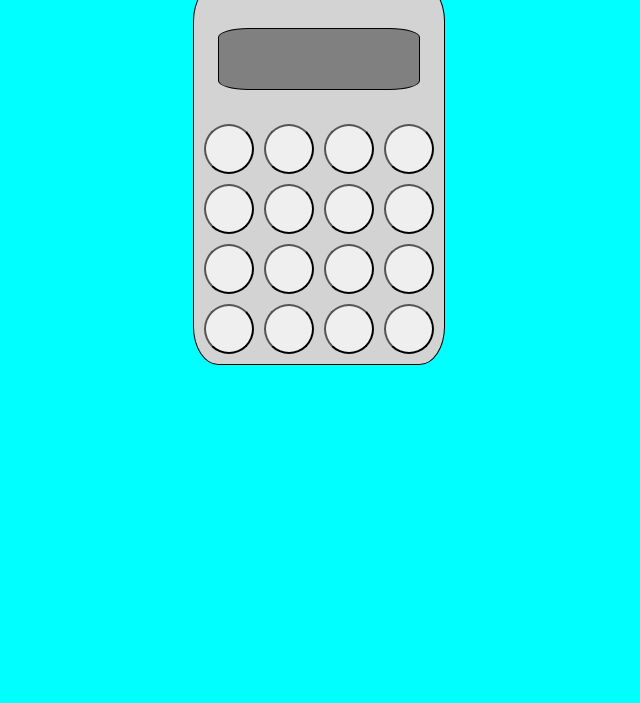
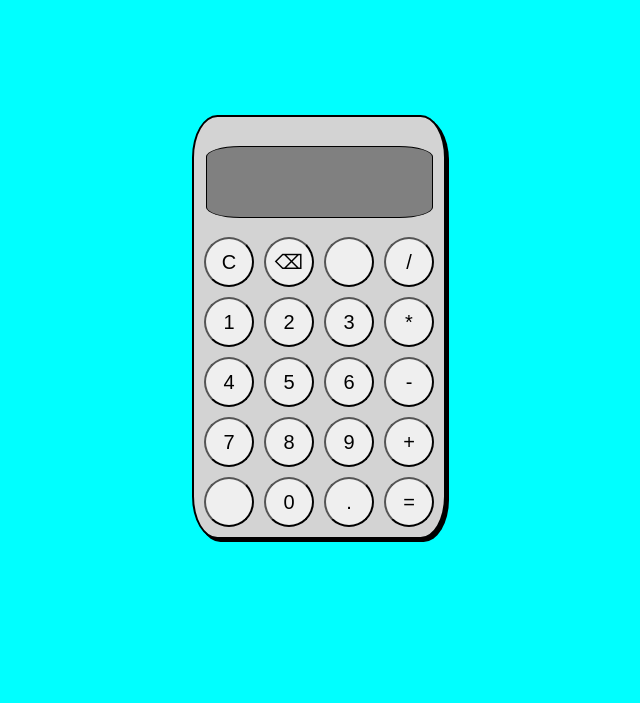
Before and after one commit to UnoDosCarlos/Calculator, a plain HTML site: page index.html in a window 1280 px wide. Shown: the part 97-800 px from the top of the page, without its empty margins (321-961 px from the left). Drawn offline with Linux system fonts and the light colour scheme.

Commit message:
Add depth to calculator,and button labels
Added a more 3D effect to the calculator and labeled the buttons for
various functions to improve user interface and interaction.

```diff
--- a/index.html
+++ b/index.html
@@ -3,7 +3,7 @@
 <head>
     <meta charset="UTF-8">
     <meta name="viewport" content="width=device-width, initial-scale=1.0">
-    <title>Document</title>
+    <title>Calculator</title>
     <link rel="stylesheet" href="./styles.css">
 
 </head>
@@ -19,22 +19,26 @@
             <div id="screen"></div>
 
             <div id="grid">
+                <button id>C</button>
+                <button id>⌫</button>
                 <button id></button>
+                <button id>/</button>
+                <button id>1</button>
+                <button id>2</button>
+                <button id>3</button>
+                <button id>*</button>
+                <button id>4</button>
+                <button id>5</button>
+                <button id>6</button>
+                <button id>-</button>
+                <button id>7</button>
+                <button id>8</button>
+                <button id>9</button>
+                <button id>+</button>
                 <button id></button>
-                <button id></button>
-                <button id></button>
-                <button id></button>
-                <button id></button>
-                <button id></button>
-                <button id></button>
-                <button id></button>
-                <button id></button>
-                <button id></button>
-                <button id></button>
-                <button id></button>
-                <button id></button>
-                <button id></button>
-                <button id></button>
+                <button id>0</button>
+                <button id>.</button>
+                <button id>=</button>
             </div>
     </div>
 </div>
--- a/styles.css
+++ b/styles.css
@@ -12,12 +12,15 @@ body {
 h1 {
 
         text-align: center;
+        font-size: 45px;
 }
 
 .container {
         display:flex;
         justify-content: center;
         align-items: center;
+        margin-top: 100px;
+
 
 }
 
@@ -29,11 +32,13 @@ h1 {
     align-content: center;
     justify-content: center;
     background-color: lightgray;
-    border: 1px solid black;
+    border: 2px solid black;
     border-radius: 10%;
     width: 230px;
-    height:360px;
+    height:400px;
     padding: 10px;
+    box-shadow: 3px 3px;
+
 
 
 }
@@ -42,10 +47,11 @@ h1 {
 #screen {
     background-color: grey;
     border: 1px solid black;
-    height: 60px;
-    width: 200px;
+    height: 70px;
+    width: 225px;
     margin: auto;
     border-radius: 15%;
+
 
 }
 
@@ -65,6 +71,7 @@ button {
 height: 50px;
 width: 50px;
 border-radius: 50%;
+font-size: 20px;
 
 
 
```
